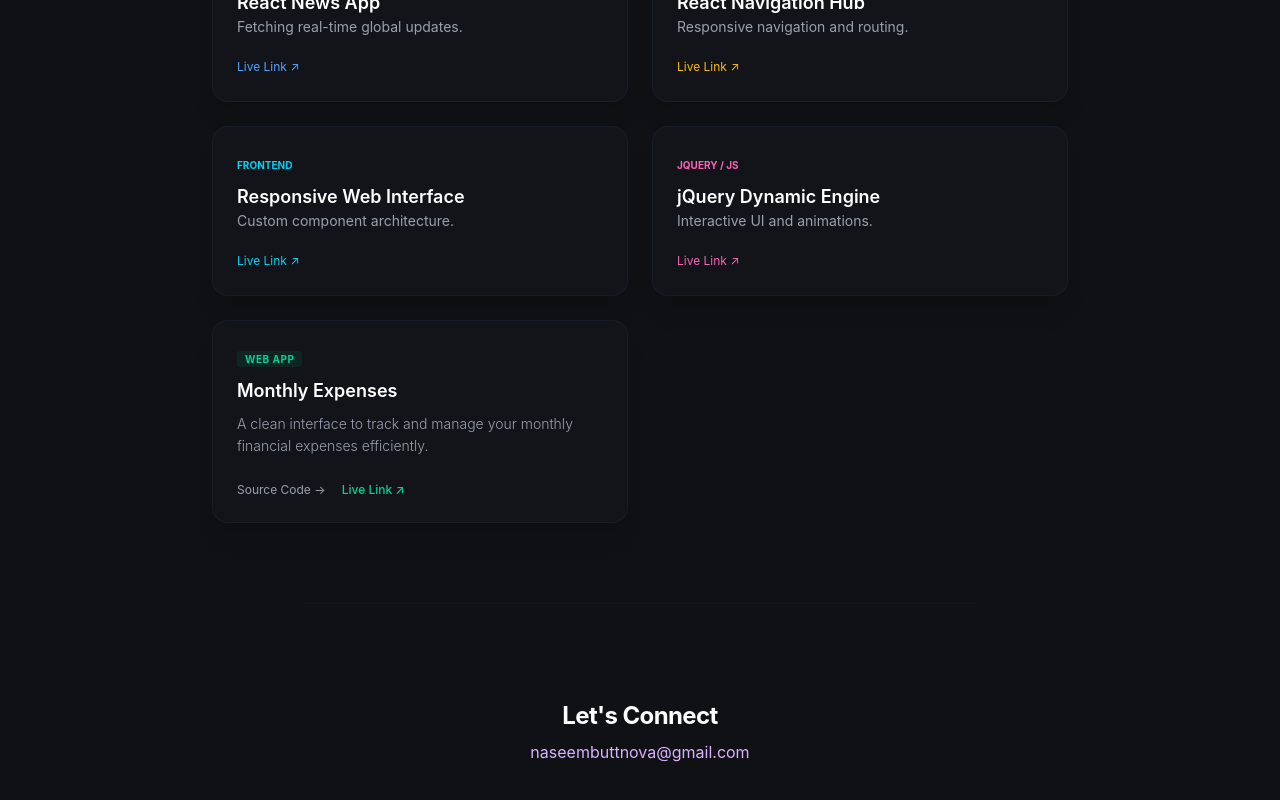
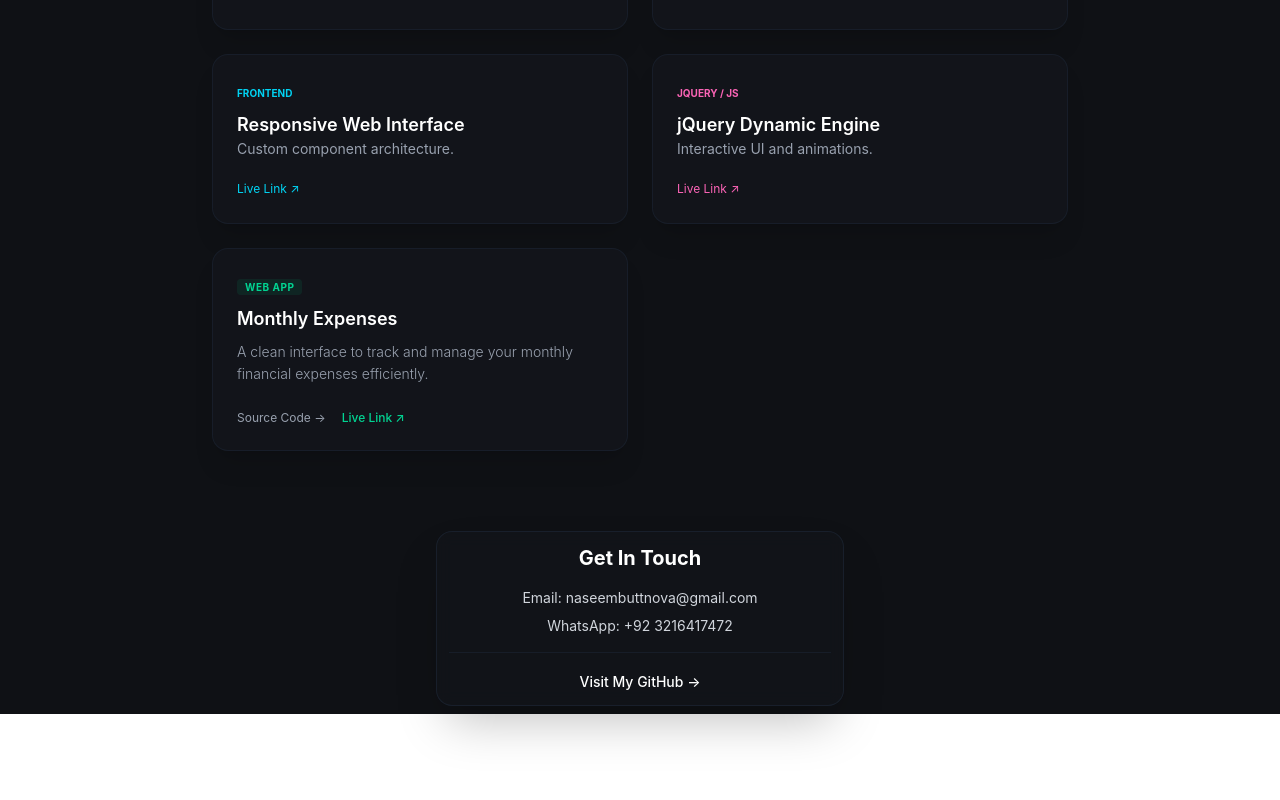
Before and after one commit to naseembutt/my-portfolioo, a React (Vite) app: page / in a window 1280 px wide. Shown: the part 1124-1924 px from the top of the page. After the commit the page ends 1838 px from the top, so only its background shows below. Built offline with nearby package versions, Linux system fonts and the light colour scheme.

Commit message:
fix spacing

```diff
--- a/package.json
+++ b/package.json
@@ -6,8 +6,8 @@
   "scripts": {
     "dev": "vite",
     "build": "vite build",
-    "lint": "eslint .",
-    "preview": "vite preview"
+    "preview": "vite preview",
+    "deploy": "gh-pages -d dist"
   },
   "dependencies": {
     "@tailwindcss/postcss": "^4.3.1",
@@ -23,6 +23,7 @@
     "eslint": "^10.3.0",
     "eslint-plugin-react-hooks": "^7.1.1",
     "eslint-plugin-react-refresh": "^0.5.2",
+    "gh-pages": "^6.3.0",
     "globals": "^17.6.0",
     "postcss": "^8.5.15",
     "tailwindcss": "^4.3.1",
--- a/src/App.jsx
+++ b/src/App.jsx
@@ -40,7 +40,7 @@ export default function App() {
             MERN Reality.
           </span>
         </h2>
-        <p className="text-gray-400 text-base md:text-lg max-w-xl mx-auto mb-10 leading-relaxed font-light">
+        <p className="text-gray-400 text-base md:text-lg max-w-xl mx-auto mb-4 leading-relaxed font-light">
           Hi, I build elegant, functional, and seamless web experiences with
           MongoDB, Express, React, and Node.js.
         </p>
@@ -53,7 +53,7 @@ export default function App() {
       </header>
 
       {/* Skills Section */}
-      <section className="relative z-10 max-w-4xl mx-auto px-5 py-12">
+      <section className="relative z-10 max-w-4xl mx-auto px-5 py-6">
         <h3 className="text-xs font-semibold tracking-widest text-purple-400/80 uppercase text-center mb-8">
           Technical Toolkit
         </h3>
@@ -190,17 +190,26 @@ export default function App() {
           </div>
         </div>
       </section>
-      {/* Contact Section */}
-      <section
-        id="contact"
-        className="relative z-10 max-w-2xl mx-auto px-5 py-24 text-center border-t border-gray-800/40"
-      >
-        <h3 className="text-2xl font-bold tracking-tight text-white mb-2">
-          Let's Connect
-        </h3>
-        <a href="mailto:naseembuttnova@gmail.com" className="text-purple-300">
-          naseembuttnova@gmail.com
-        </a>
+      {/* Contact Section - Properly Styled & Centered */}
+      <section id="contact" className="max-w-md mx-auto px-5 pb-2">
+        <div className="bg-[#13161c]/60 border border-gray-800/60 p-3 rounded-2xl shadow-2xl backdrop-blur-sm text-center">
+          <h2 className="text-xl font-bold text-white mb-4">Get In Touch</h2>
+          <div className="space-y-2 text-sm text-gray-300">
+            <p>Email: naseembuttnova@gmail.com</p>
+            <p>WhatsApp: +92 3216417472</p>
+          </div>
+
+          <div className="mt-4 pt-4 border-t border-gray-800/50">
+            <a
+              href="https://github.com/naseembutt"
+              target="_blank"
+              rel="noopener noreferrer"
+              className="text-white hover:text-purple-400 text-sm font-medium transition-colors"
+            >
+              Visit My GitHub →
+            </a>
+          </div>
+        </div>
       </section>
     </div>
   );
```
Also changed, not shown: 1 other file (tests, documents, lock files or other folders).
